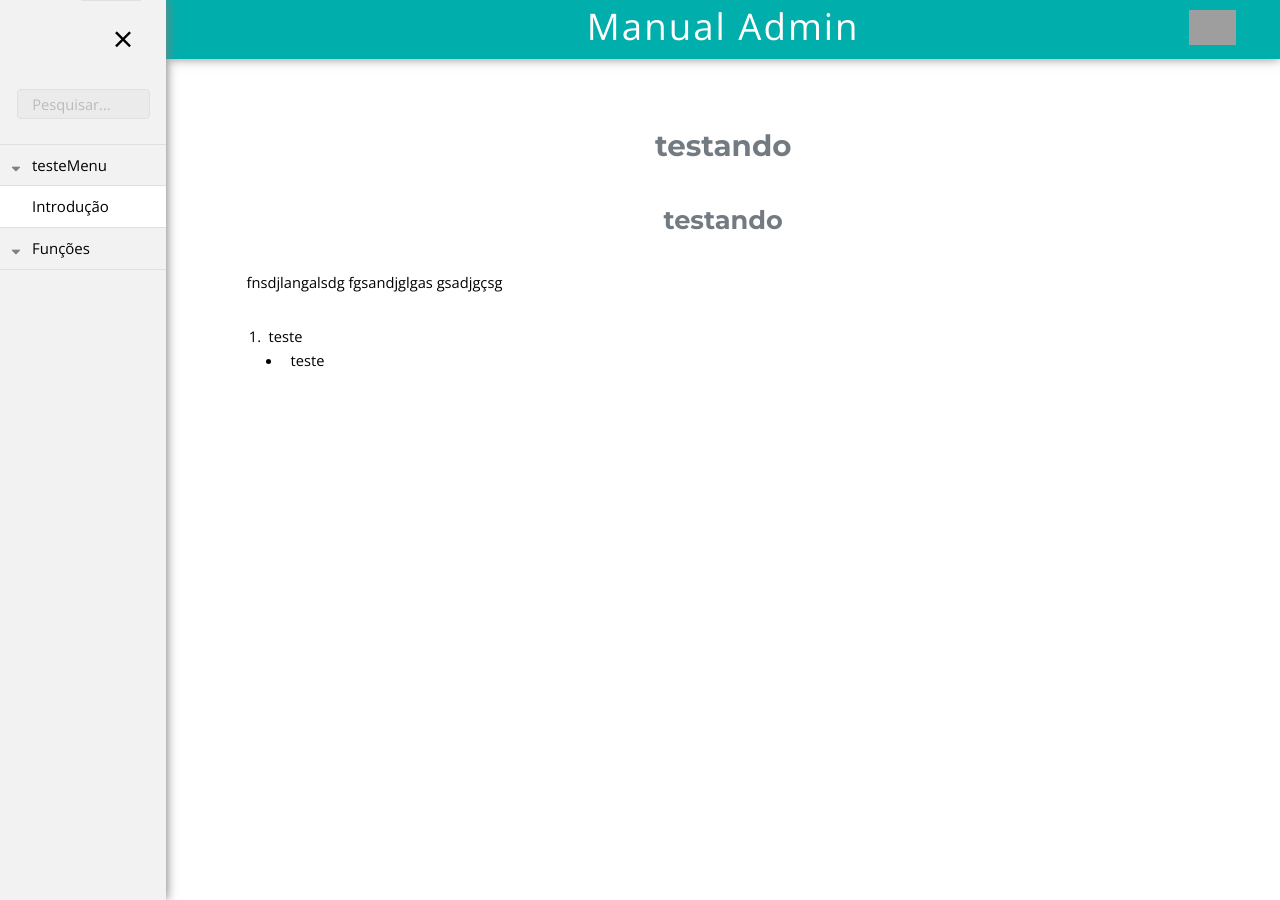
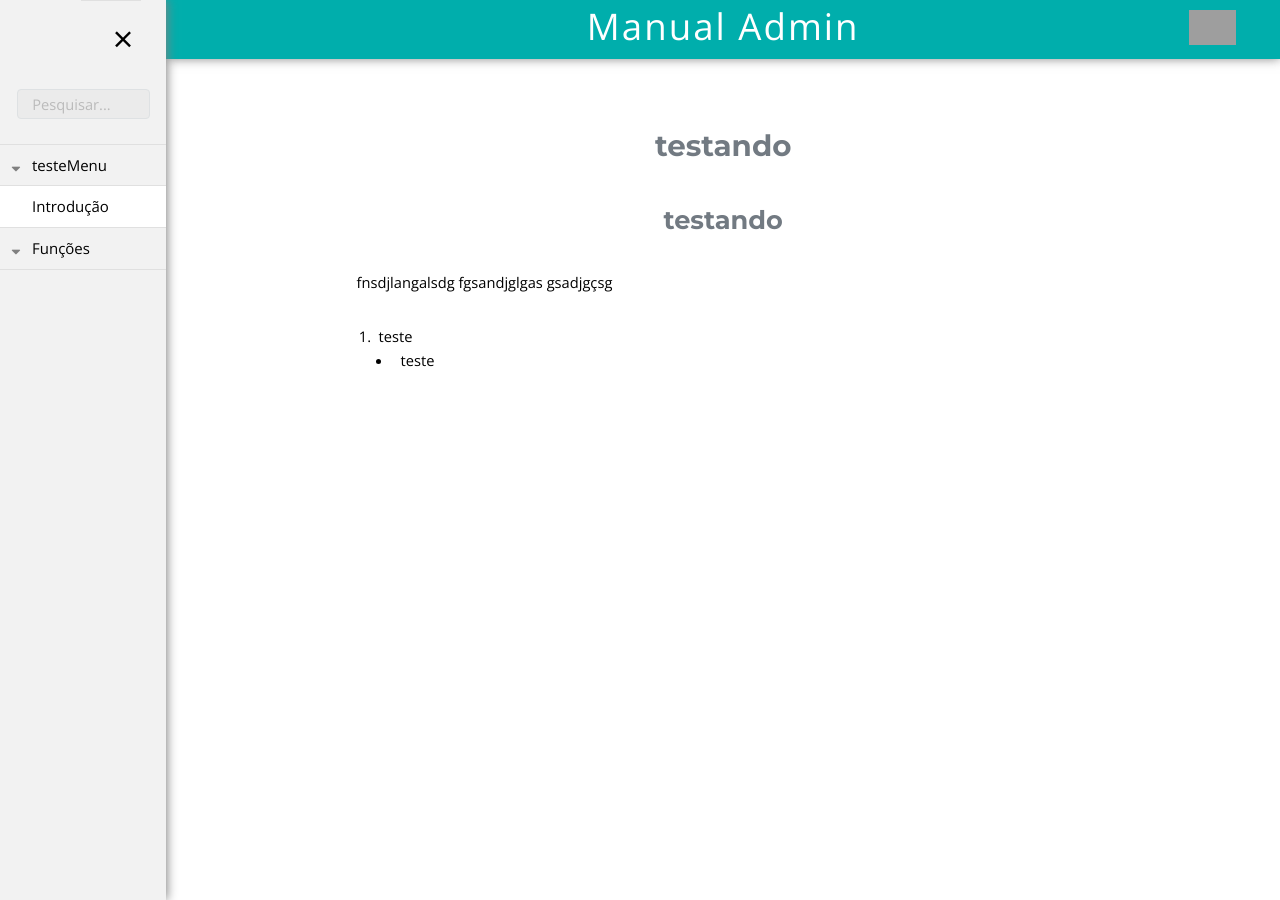
Before and after one commit to IgorWalaceC/hsrtechonline.github.io, a Jekyll site: the page built from _posts/2018-06-11-post-teste.markdown, in a window 1280 px wide. Built offline with Jekyll 4.4.1, drawn with Linux system fonts in a browser that asks for light colours; grey boxes are pictures that could not be loaded.

Commit message:
Css completo

```diff
--- a/_includes/nav.html
+++ b/_includes/nav.html
@@ -22,7 +22,7 @@
                         <div class="dropdown-container">
                             {% for link in site.posts %}
                                 {% if post.nomePasta == link.pasta %}
-                                    <i class="fa fa-caret-right sub-item-menu"></i>
+                                    <i class="fa fa-angle-right sub-item-menu"></i>
                                     <a href="{{ site.baseurl }}{{ link.permalink }}" class="options">{{ link.title }}</a>
                                 {%endif%}
                             {% endfor %}
--- a/assets/css/custom.css
+++ b/assets/css/custom.css
@@ -154,7 +154,7 @@
 }
 .dropdown-container {
     display: none;
-    background-color: white;
+    background-color: grey;
     padding-left: 8px;
 }
 .dropdown-btn{
--- a/assets/css/main.css
+++ b/assets/css/main.css
@@ -113,7 +113,6 @@
 		.container {
 			width: 80em;
 		}
-
 	}
 
 	@media screen and (max-width: 1280px) {
@@ -137,7 +136,7 @@
 		}
 
 		.container {
-			width: 65em;
+			width: 50em;
 		}
 
 	}
@@ -193,6 +192,7 @@
 			width: 90% !important;
 			padding-top: 80px;
 		}
+
 
 	}
 
@@ -2673,7 +2673,11 @@
 			}
 
 		}
-
+		@media screen and (max-width: 768px) {
+		.logo-svg{
+			display: none !important;
+		}
+		}
 		@media screen and (max-width: 480px) {
 
 			.wrapper {
@@ -2773,6 +2777,9 @@
 		body {
 			padding-top: 44px;
 		}
+		input[type="text"]{
+			height: 4em;
+		}
 		.sidenav a{
 			text-align: center;
 			font-size: 1.7em;
@@ -2780,14 +2787,21 @@
 		.logo-menu{
 			height: 150px;
 		}
+		.dropdown-btn{
+			font-size: 2em !important;
+			margin-left: 35%;
+		}
+		.sub-item-menu{
+			margin-top: .5em;
+			font-size: 2em;
+		}
 		#header {
 			height: 80px;
 			line-height: 44px;
 		}
 
 		#header .logo {
-				font-size: 1.25em;
-				text-align: center;
+			top: .5em;
 		}
 
 		#header nav a[href="#menu"] {
@@ -2819,9 +2833,32 @@
 			left: 1em;
 			top: .5em;
 		}
-
-	}
-
+		.dropdown-btn{
+			font-size: 2em !important;
+			margin-left: 25%;
+		}
+		.logo-svg{
+			display: none !important;
+		}
+		#header .logo {
+			top: .2em;
+		}
+	}
+	@media screen and (max-width: 375px) {
+		#header .logo{
+			font-size: 2em;
+		}
+		.sidenav a {
+			font-size: 1.3em;
+		}
+		.dropdown-btn{
+			margin-top: -1.3em;
+			margin-left: 27%;
+		}
+		.sub-item-menu{
+			margin-top: .3em;
+		}
+	}
 /* Menu */
 
 	#menu {
--- a/assets/js/main.js
+++ b/assets/js/main.js
@@ -4,11 +4,7 @@
 	Released for free under the Creative Commons Attribution 3.0 license (templated.co/license)
 */
 $( document ).ready(function() {
-	$("#mySidenav").css("width","13%");
-	document.getElementById("main").style.width = "87%";
-	document.getElementById("main").style.marginLeft = "13%";
-	document.getElementById("header").style.width = "87%";
-	$(".left").css("display","none");
+	openNav();
 });
 
 (function ($) {
@@ -71,26 +67,37 @@
 
 })(jQuery);
 function openNav() {
-	$(window).width();
-	if ($(window).width() <= 980) {
-		document.getElementById("mySidenav").style.width = "100%";
-		document.getElementById("main").style.marginLeft = "100%;";
-	} else {
+	var tela = $(window).width();
+	if(tela > 1024) {
 		$("#mySidenav").css("width","13%");
 		document.getElementById("main").style.marginLeft = "13%";
 		$(".left").css("display","none");
 		document.getElementById("header").style.width = "87%";
 		document.getElementById("main").style.width = "87%";
 	}
+	if (tela <= 1024 && tela > 768) {
+		$("#mySidenav").css("width","25%");
+		$("#main").css("margin-left","25%");
+		$("#main").css("width","75%");
+		$(".left").css("display","none");
+		$("#header").css("width", "75%");
+		$(".logo-svg").css("display", "none");
+	}
+	if (tela <= 980) {
+		document.getElementById("mySidenav").style.width = "100%";
+		document.getElementById("main").style.marginLeft = "100%;";
+	}
 }
 
 function closeNav() {
-	document.getElementById("mySidenav").style.width = "0";
-	document.getElementById("main").style.marginLeft = "0";
-	document.getElementById("main").style.width = "100%";
-	document.getElementById("header").style.marginLeft = "0";
-	document.getElementById("header").style.width = "100%";
+	var tela = $(window).width();
+	$("#mySidenav").css("width", "0");
+	$("#main").css("margin-left", "0");
+	$("#main").css("width", "100%");
+	$("#header").css("margin-left", "0");
+	$("#header").css("width", "100%");
 	$(".left").css("display","block");
+	$(".logo-svg").css("display", "block");
 }
 
 
@@ -102,7 +109,7 @@
 var captionText = document.getElementById("caption");
 img.each(function (e) {
 	img[e].onclick = function () {
-		if(!img[e].className.includes("logo") || !img[e].className.includes("modal-content")){
+		if(!img[e].className.includes("logo") && !img[e].className.includes("modal-content")){
 			modal.style.display = "block";
 			modalImg.src = this.src;
 			captionText.innerHTML = this.alt;
@@ -120,6 +127,7 @@
 	$(".dropdown-btn").css("display", "none");
 	$(".dropdown-container").css("background", "none");
 	$(".dropdown-container").css("padding-left", "0");
+	$(".sub-item-menu").css("display", "none");
 	var input, filter, ul, li, a, i;
 	input = document.getElementById("myInput");
 	filter = input.value.toUpperCase();
@@ -144,7 +152,6 @@
 
 var dropdown = document.getElementsByClassName("dropdown-btn");
 var i;
-
 for (i = 0; i < dropdown.length; i++) {
   dropdown[i].addEventListener("click", function() {
     this.classList.toggle("active");
@@ -156,3 +163,13 @@
     }
   });
 }
+
+window.addEventListener("resize", adaptarMenu);
+function adaptarMenu(){
+	if($(".sidenav").width() != 0)	{
+		openNav();
+	}
+	if($(window).width() > 980){
+		$(".logo-svg").css("display", "block");
+	}
+}
```
Lines whose indentation alone changed are shown as unchanged.
